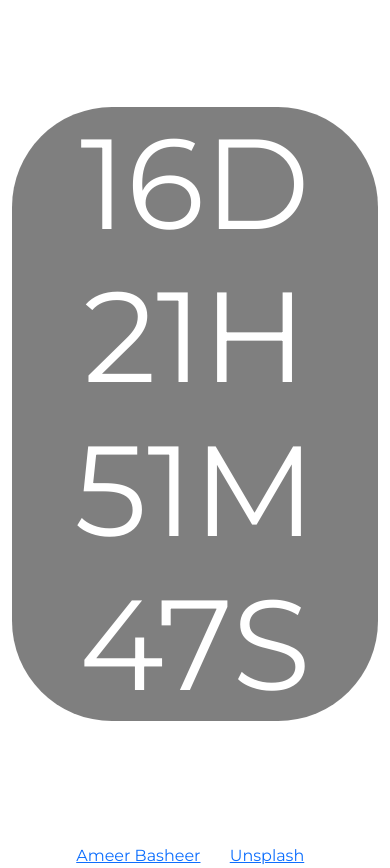
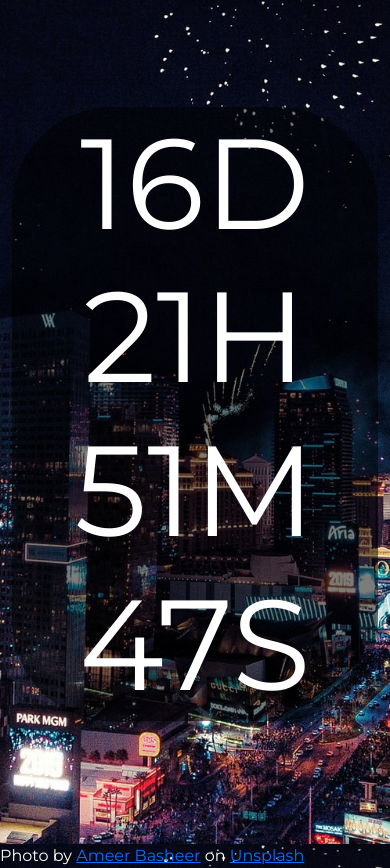
Before and after one commit to JFELIXZAVALA/New-Year-Countdown-Clock, a plain HTML site: page index.html in a window 390 px wide. Drawn offline with nearby package versions, Linux system fonts and the light colour scheme.

Commit message:
Update style.css

```diff
--- a/css/style.css
+++ b/css/style.css
@@ -1,10 +1,9 @@
-
 body,
 html {
   width: 100%;
   height: 100%;
   font-family: "Montserrat", sans-serif;
-  background: url("img/nybackground.jpg");
+  background: url("/img/nybackground.jpg");
   background-repeat: no-repeat center fixed;
   -webkit-background-size: cover;
   -moz-background-size: cover;
@@ -37,7 +36,7 @@ html {
   html {
     width: 100%;
     font-family: "Montserrat", sans-serif;
-    background: url("img/laptop0.jpg");
+    background: url("/img/nybackground.jpg");
     background-repeat: no-repeat center fixed;
     -webkit-background-size: cover;
     -moz-background-size: cover;
@@ -52,7 +51,7 @@ html {
     max-width: 2000px;
     height: 100%;
     font-family: "Montserrat", sans-serif;
-    background: url("img/nybackground.jpg");
+    background: url("/img/nybackground.jpg");
     background-repeat: no-repeat fixed;
     background-position: center;
     -webkit-background-size: cover;
```
